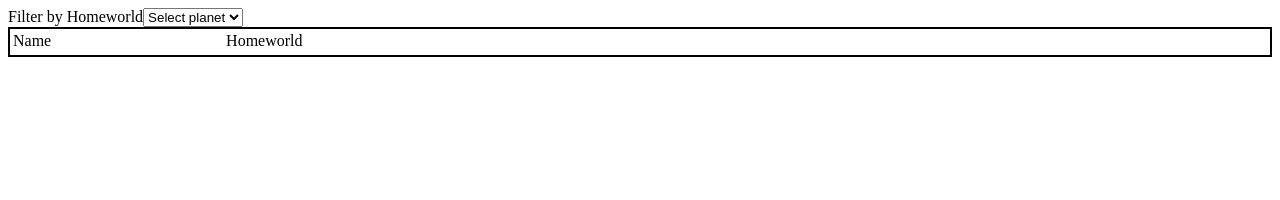
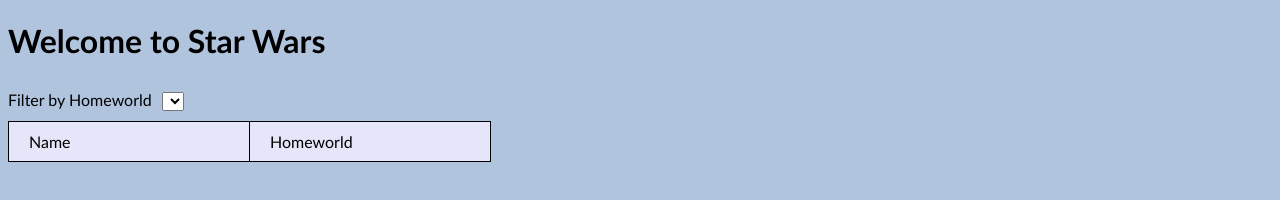
Before and after one commit to mirfeder/swapi, a React app: page / in a window 1280 px wide. Built offline with nearby package versions, Linux system fonts and the light colour scheme; no server answers.

Commit message:
modify styles and variable names

```diff
--- a/client/App.js
+++ b/client/App.js
@@ -2,15 +2,12 @@
 import ReactDOM from 'react-dom';
 import Swapi from './Swapi';
 
-const peopleUrl ='https://swapi.dev/api/people'
-const planetsUrl = 'https://swapi.dev/api/planets'
 
-//App consists of one feed
 class App extends Component {
   render() {
     return (
       <div>
-        <Swapi peopleUrl={peopleUrl} planetsUrl={planetsUrl} />
+        <Swapi />
       </div>
     );
   }
--- a/client/Swapi.js
+++ b/client/Swapi.js
@@ -1,7 +1,6 @@
 import React, { Component } from 'react';
 
-// Feed contains multiple FeedItems
-// Put AJAX in this Component
+
 class Swapi extends Component {
 
   constructor(props) {
@@ -10,16 +9,18 @@
       urls: [],
       planetUrls: [],
       planets: [],
-      planetsData: []
+      planetsData: [],
+      filter: ''
     };
-    this.peopleUrl = this.props.peopleUrl;
-    this.planetsUrl = this.props.planetsUrl;
-    this.fetchdata = this.fetchdata.bind(this)
+
+    this.peopleUrl = 'https://swapi.dev/api/people'
+    this.planetsUrl = 'https://swapi.dev/api/planets'
+    this.fetchpeople = this.fetchpeople.bind(this)
     this.fetchplanets = this.fetchplanets.bind(this)
-    this.handleInputChange = this.handleInputChange.bind(this)
+    this.filterByPlanet = this.filterByPlanet.bind(this)
   }
 
-   fetchdata = async () => {
+   fetchpeople = async () => {
     let result;
     let fullResult = []
     let done = false
@@ -57,14 +58,14 @@
     return fullResult
   }
 
-  handleInputChange = async (e) => {
+  filterByPlanet = async (e) => {
     const people = this.state.urls.filter(el => el['homeworld'] == e.target.value)
-    this.setState({planetUrls: people})
+    this.setState({planetUrls: people, filter: e.target.value})
   }
 
   componentDidMount = async () => {
 
-    const data = await this.fetchdata()
+    const data = await this.fetchpeople()
     const planets = await this.fetchplanets()
     for (let person of data) {
       for (let planet of planets) {
@@ -86,9 +87,9 @@
 
   render() {
     const characters = [];
-    this.state.planetUrls.forEach((rec) => {
-      const pname = rec['name']
-      const homeworld = rec['homeworld']
+    this.state.planetUrls.forEach((person) => {
+      const pname = person['name']
+      const homeworld = person['homeworld']
       characters.push(<tr><td>{pname}</td><td>{homeworld}</td></tr> )
     })
     const planets = []
@@ -100,20 +101,20 @@
       <div id='feed'>
         <div >
           <label className='inputLabels'>Filter by Homeworld</label>
-              <select className='inputText' type='select' name='homeworld' value={'hello'} onChange={(e) => {this.handleInputChange(e)}} >
-                <option>Select planet</option>
-              {planets}
+              <select className='inputText' type='select' style={styles.select} onChange={(e) => {this.filterByPlanet(e)}} >
+                <option>{this.state.filter}</option>
+                {planets}
               </select>
         </div>
-        <div  style={styles.container}>
-        <table className='table' >
-          <thead >
+        <div>
+        <table>
+          <thead>
             <tr>
-              <td>Name</td>
-              <td>Homeworld</td>
+              <td style={styles.thead}>Name</td>
+              <td style={styles.thead}>Homeworld</td>
             </tr>
           </thead>
-          <tbody >
+          <tbody style={styles.tbody}>
             {characters}
           </tbody>
         </table>
@@ -124,23 +125,17 @@
 
 }
 const styles = {
-  container: {
-    display: 'grid',
-    gridGap: '10px',
-    gridTemplateColumns: '1fr 1fr',
-    gridTemplateRows: 'auto',
-    gridTemplateAreas:
-    `'header header'
-    'body body'`,
-    gap: '2px 2px',
-    justifyContent: 'center',
-    border: '2px',
-    borderStyle: 'solid'
+  thead: {
+    backgroundColor: 'lavender',
+    width: '200px',
+    color: 'black'
   },
-  inner: {
-    border: '1px',
-    borderStyle: 'solid',
-    minHeight: '15px'
+  select: {
+    margin: '10px'
+  },
+  tbody: {
+    backgroundColor: 'white',
+    color: 'black'
   }
 };
 
--- a/index.html
+++ b/index.html
@@ -1,8 +1,24 @@
 <!DOCTYPE html>
 <html>
   <head>
+    <style>
+      table{
+          border-collapse: collapse;
+          border-spacing: 0;
+          align-items: auto;
+      }
+      th, td{
+          padding: 10px 20px;
+          border: 1px solid #000;
+      }
+      body{
+        font-family: 'Gill Sans', 'Gill Sans MT', Calibri, 'Trebuchet MS', sans-serif;
+        background-color: lightsteelblue;
+      }
+  </style>
   </head>
   <body>
+    <h1>Welcome to Star Wars</h1>
     <div id="app">
     </div>
   </body>
```
